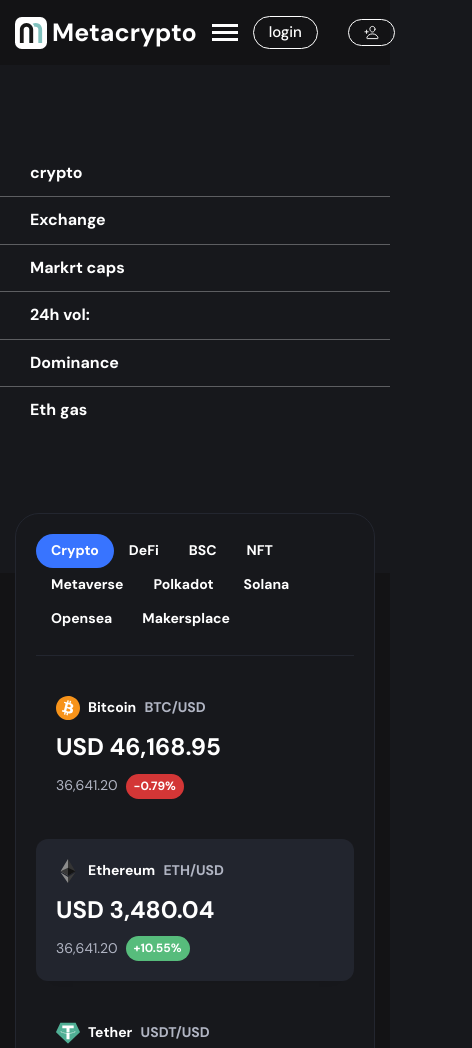
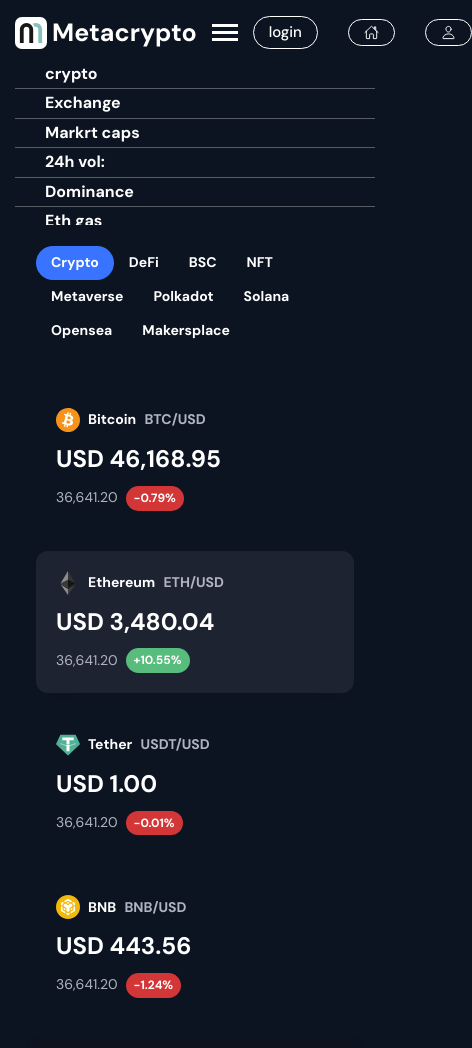
Before and after one commit to Kishoyan-Brian033/Metacrypto, a plain HTML site: page index.html in a window 390 px wide. Shown: the top 1048 px of the page, 472 px wide, since content can reach past the window. Drawn offline with nearby package versions, Linux system fonts and the light colour scheme.

Commit message:
upading the work

```diff
--- a/assets/css/style.css
+++ b/assets/css/style.css
@@ -10,9 +10,9 @@
   --medium-sea-green: hsl(142, 43%, 54%);
   --blue-crayola_10: hsla(222, 100%, 61%, 0.05);
   --smocky-black_30: hsla(0, 0%, 6%, 0.3);
-  --eerie-black-1: hsl(240, 5%, 8%);
-  --eerie-black-2: hsl(228, 9%, 10%);
-  --raisin-black: hsl(225, 15%, 16%);
+  --eerie-black-1: hsl(219, 44%, 9%);
+  --eerie-black-2: hsl(219, 44%, 9%);
+  --raisin-black: hsl(219, 44%, 9%);
   --blue-crayola: hsl(222, 100%, 61%);
   --roman-silver: hsl(223, 10%, 52%);
   --presian-red: hsl(0, 64%, 52%);
@@ -123,7 +123,7 @@ html {
 }
 
 body {
-  background-color: var(--eerie-black-2);
+  background-color: var(--eerie-black-1);
   color: var(--cadet-blue-crayola);
   font-size: 1.6rem;
   line-height: 1.4;
@@ -276,6 +276,7 @@ body.active { overflow: hidden; }
   border-block-start: 1px solid var(--cultured);
   box-shadow: var(--shadow-1);
   animation: slideIn 0.25s var(--cubic-out) forwards;
+  border-radius: 15px;
 }
 
 @keyframes slideIn {
@@ -352,7 +353,7 @@ body.active { overflow: hidden; }
 .navbar-link {
   color: var(--white);
   font-weight: var(--fw-700);
-  padding: 12px 30px;
+  padding: 3px 30px;
   transition: var(--transition-1);
 }
 
@@ -366,7 +367,7 @@ body.active { overflow: hidden; }
   #HERO
 \*-----------------------------------*/
 
-.hero { padding-block: 150px 140px; }
+.hero { padding-block: 60px 50px; }
 
 .hero-content { margin-block-end: 80px; }
 
--- a/index.html
+++ b/index.html
@@ -74,6 +74,15 @@
 
       <a href="#" class="btn btn-outline">login</a>
 
+      <button class="nav-toggle-btn" aria-label="Toggle menu">
+
+      </button>
+
+      <a href="#" class="btn btn-outline">
+        <ion-icon name="home-outline"></ion-icon>
+
+      </a>
+
 
 
       <button class="nav-toggle-btn" aria-label="Toggle menu">
@@ -81,7 +90,7 @@
       </button>
 
       <a href="#" class="btn btn-outline">
-        <ion-icon name="person-add-outline"></ion-icon>
+        <ion-icon name="person-outline"></ion-icon>
 
       </a>
 
@@ -99,7 +108,10 @@
         - #HERO
       -->
 
+
+
       <section class="section hero" aria-label="hero" data-section>
+        <div class="container">
           <ul class="navbar-list">
 
             <li class="navbar-item">
@@ -127,10 +139,9 @@
             </li>
 
           </ul>
+
+        </div>
       </section>
-
-
-
 
 
       <!--
```
Lines whose indentation alone changed are shown as unchanged.
